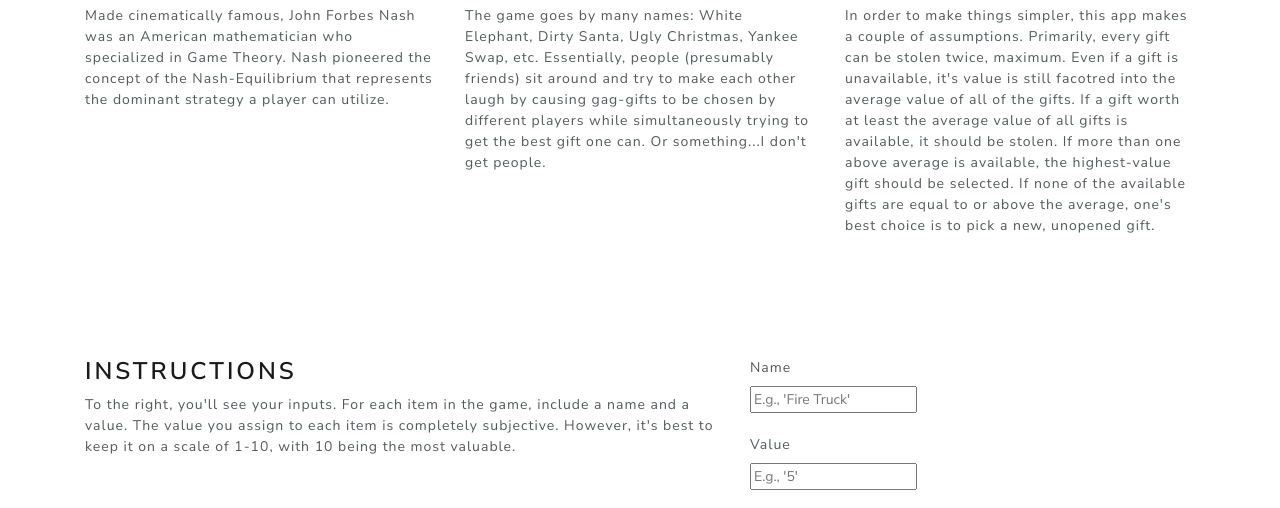
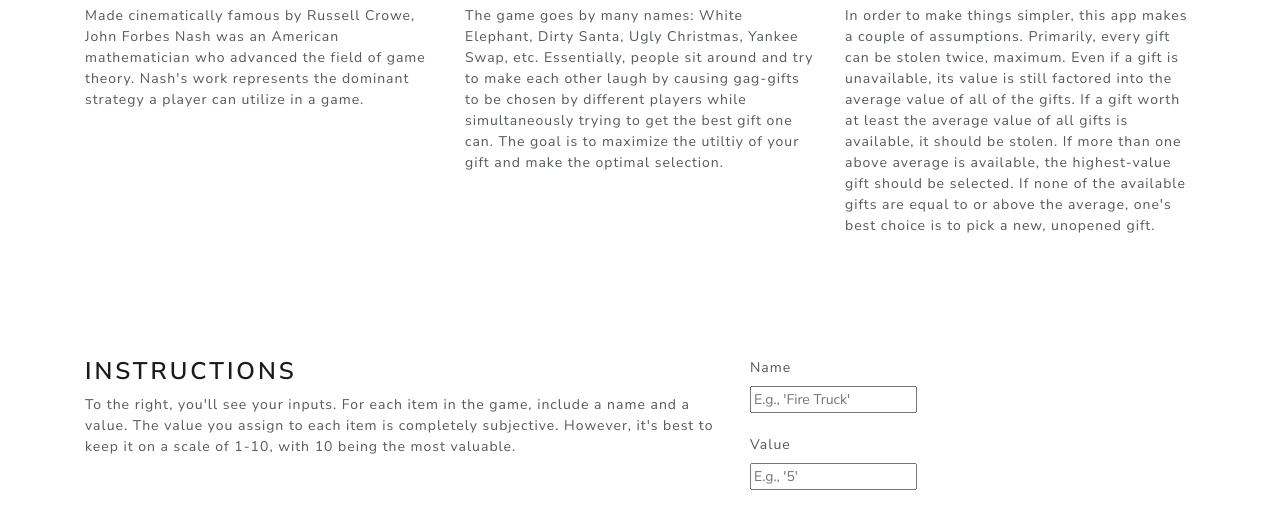
Before and after one commit to robertjdominguez/dirtynash, a plain HTML site: page index.html in a window 1280 px wide. Shown: the part 285-793 px from the top of the page. Drawn offline with nearby package versions, Linux system fonts and the light colour scheme.

Commit message:
Update index.html

```diff
--- a/index.html
+++ b/index.html
@@ -44,7 +44,7 @@
             <h1>John Nash</h1>
           </div>
             <div class="panel-body">
-              <p>Made cinematically famous, John Forbes Nash was an American mathematician who specialized in Game Theory. Nash pioneered the concept of the Nash-Equilibrium that represents the dominant strategy a player can utilize.</p>
+              <p>Made cinematically famous by Russell Crowe, John Forbes Nash was an American mathematician who advanced the field of game theory. Nash's work represents the dominant strategy a player can utilize in a game.</p>
           </div>
         </div>
       </div>
@@ -55,7 +55,7 @@
             <h1>Dirty Santa</h1>
           </div>
             <div class="panel-body">
-              <p>The game goes by many names: White Elephant, Dirty Santa, Ugly Christmas, Yankee Swap, etc. Essentially, people (presumably friends) sit around and try to make each other laugh by causing gag-gifts to be chosen by different players while simultaneously trying to get the best gift one can. Or something...I don't get people.</p>
+              <p>The game goes by many names: White Elephant, Dirty Santa, Ugly Christmas, Yankee Swap, etc. Essentially, people sit around and try to make each other laugh by causing gag-gifts to be chosen by different players while simultaneously trying to get the best gift one can. The goal is to maximize the utiltiy of your gift and make the optimal selection.</p>
           </div>
         </div>
       </div>
@@ -66,7 +66,7 @@
             <h1>The Point</h1>
           </div>
             <div class="panel-body">
-              <p>In order to make things simpler, this app makes a couple of assumptions. Primarily, every gift can be stolen twice, maximum. Even if a gift is unavailable, it's value is still facotred into the average value of all of the gifts. If a gift worth at least the average value of all gifts is available, it should be stolen. If more than one above average is available, the highest-value gift should be selected. If none of the available gifts are equal to or above the average, one's best choice is to pick a new, unopened gift.</p>
+              <p>In order to make things simpler, this app makes a couple of assumptions. Primarily, every gift can be stolen twice, maximum. Even if a gift is unavailable, its value is still factored into the average value of all of the gifts. If a gift worth at least the average value of all gifts is available, it should be stolen. If more than one above average is available, the highest-value gift should be selected. If none of the available gifts are equal to or above the average, one's best choice is to pick a new, unopened gift.</p>
           </div>
         </div>
       </div>
```
